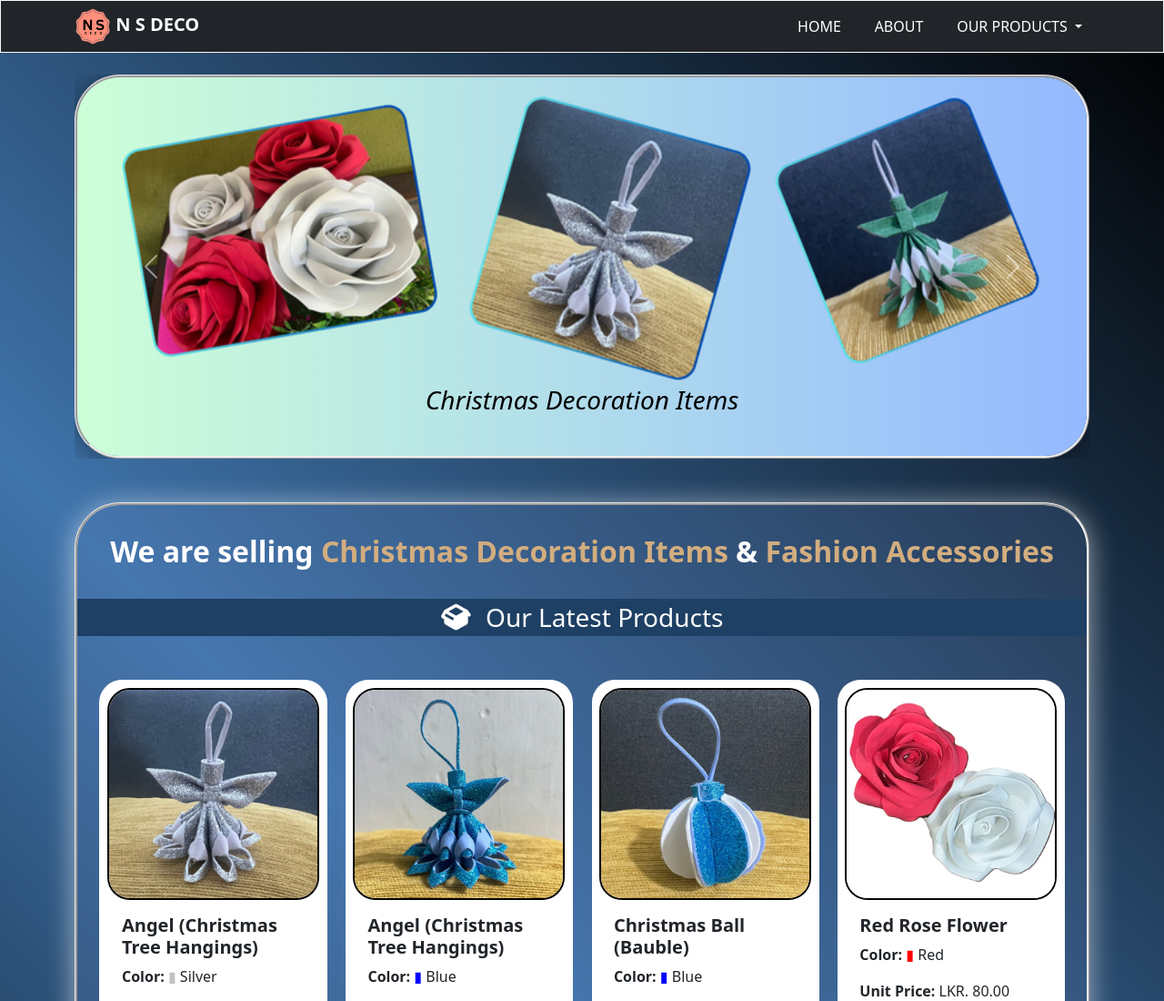
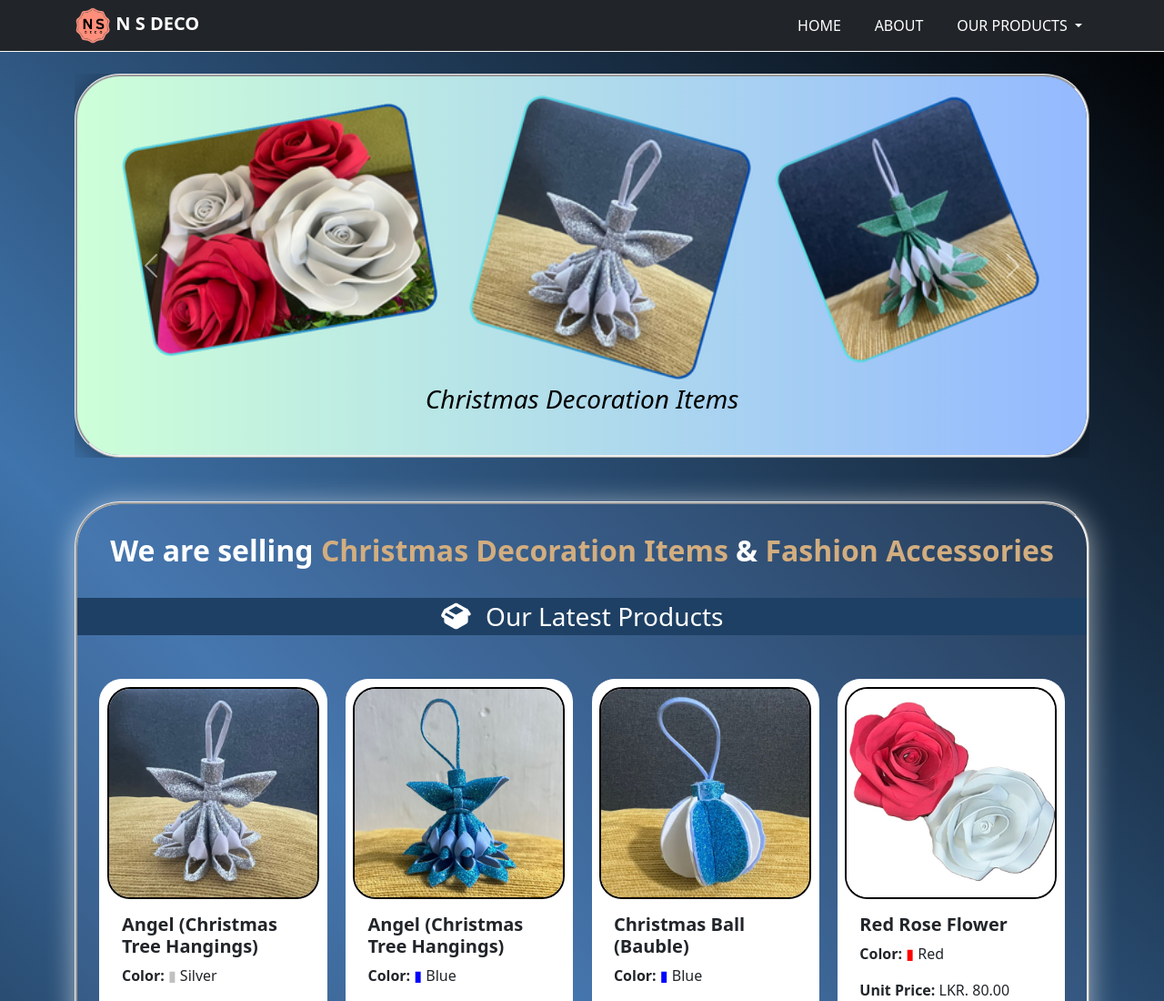
Before and after one commit to sanija2023/nsdeco, a plain HTML site: page index.html in a window 1280 px wide. Shown: the top 1100 px of the page at 91% size. Drawn offline with Linux system fonts and the light colour scheme.

Commit message:
Update index.html

```diff
--- a/index.html
+++ b/index.html
@@ -17,7 +17,7 @@
 <body>
 
   <!-- Navbar open -->
-  <nav class="navbar navbar-expand-lg navbar-dark bg-dark border-bottom border border-light"
+  <nav class="navbar navbar-expand-lg navbar-dark bg-dark border-bottom border-light"
     style="display: flex; justify-content: center; align-items: center;">
 
     <div class="container justify-content-between" style="display: flex; justify-content: center; align-items: center;">
```
